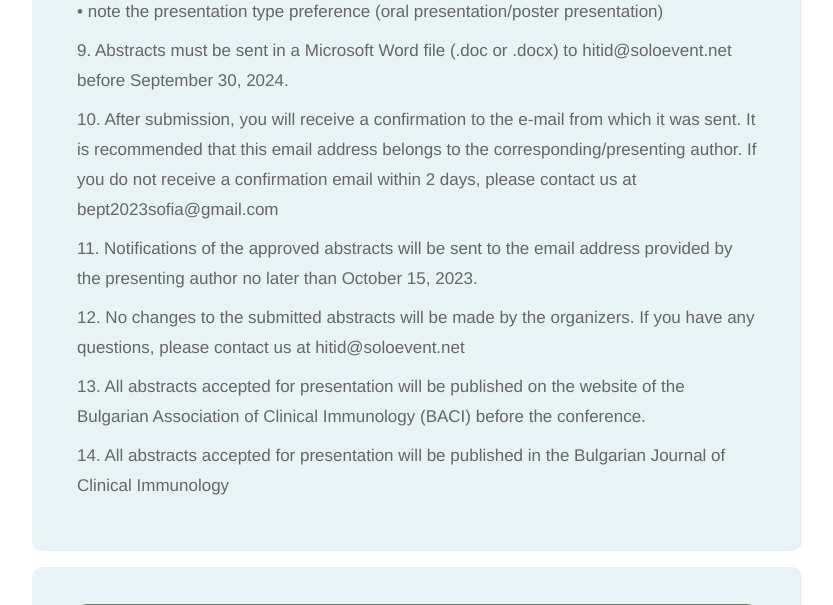
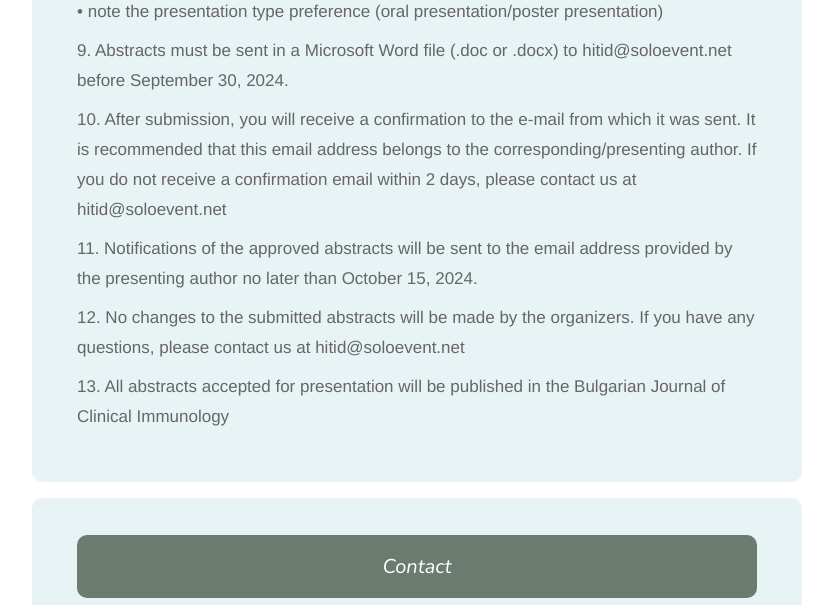
Before and after one commit to haksoz/hitid-next, a PHP site: page /faaliyetler/2024-balkan-ept-toplantisi.php in a window 1280 px wide. Shown: the part 5013-5618 px from the top of the page, without its empty margins (423-1256 px from the left). Run offline with PHP 8.4, Linux system fonts and the light colour scheme.

Commit message:
hostingerden aldığım yedek ile ekleme farkı

```diff
--- a/faaliyetler/2024-balkan-ept-toplantisi.php
+++ b/faaliyetler/2024-balkan-ept-toplantisi.php
@@ -225,15 +225,13 @@
 
 <p>9. Abstracts must be sent in a Microsoft Word file (.doc or .docx) to <a href="mailto:hitid@soloevent.net">hitid@soloevent.net</a> before September 30, 2024. </p>
 
-<p>10. After submission, you will receive a confirmation to the e-mail from which it was sent. It is recommended that this email address belongs to the corresponding/presenting author. If you do not receive a confirmation email within 2 days, please contact us at <a href="mailto:bept2023sofia@gmail.com">bept2023sofia@gmail.com</a></p>
+<p>10. After submission, you will receive a confirmation to the e-mail from which it was sent. It is recommended that this email address belongs to the corresponding/presenting author. If you do not receive a confirmation email within 2 days, please contact us at <a href="mailto:hitid@soloevent.net">hitid@soloevent.net</a></p>
 
-<p>11. Notifications of the approved abstracts will be sent to the email address provided by the presenting author no later than October 15, 2023. </p>
+<p>11. Notifications of the approved abstracts will be sent to the email address provided by the presenting author no later than October 15, 2024. </p>
 
 <p>12. No changes to the submitted abstracts will be made by the organizers. If you have any questions, please contact us at <a href="mailto:hitid@soloevent.net">hitid@soloevent.net</a></p>
 
-<p>13. All abstracts accepted for presentation will be published on the website of the Bulgarian Association of Clinical Immunology (BACI) before the conference. </p>
-
-<p>14. All abstracts accepted for presentation will be published in the Bulgarian Journal of Clinical Immunology</p>
+<p>13. All abstracts accepted for presentation will be published in the Bulgarian Journal of Clinical Immunology</p>
 
 
                                 </div>
```
Also changed, not shown: form/assets/css/colors/default.css (deleted).
